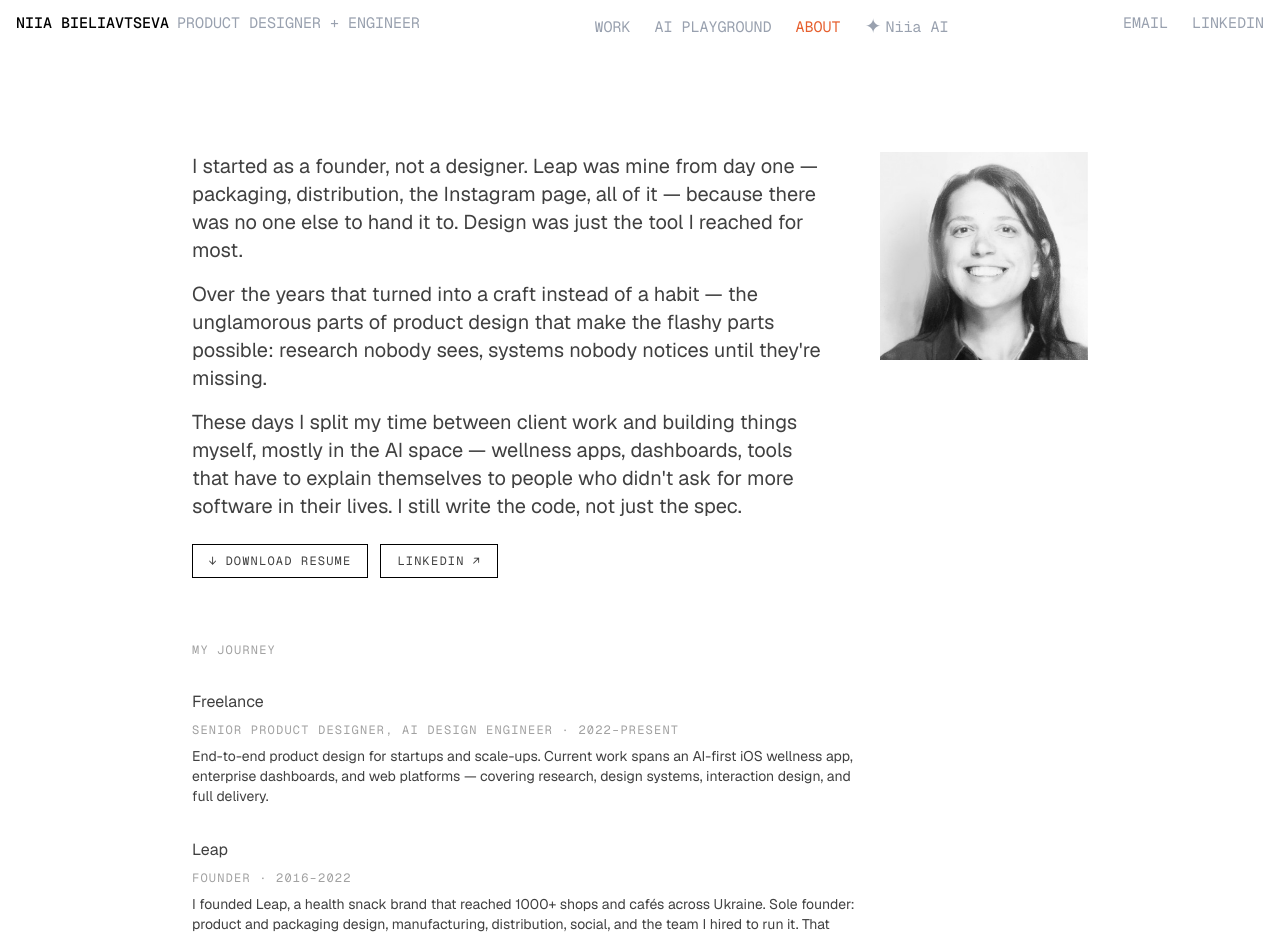
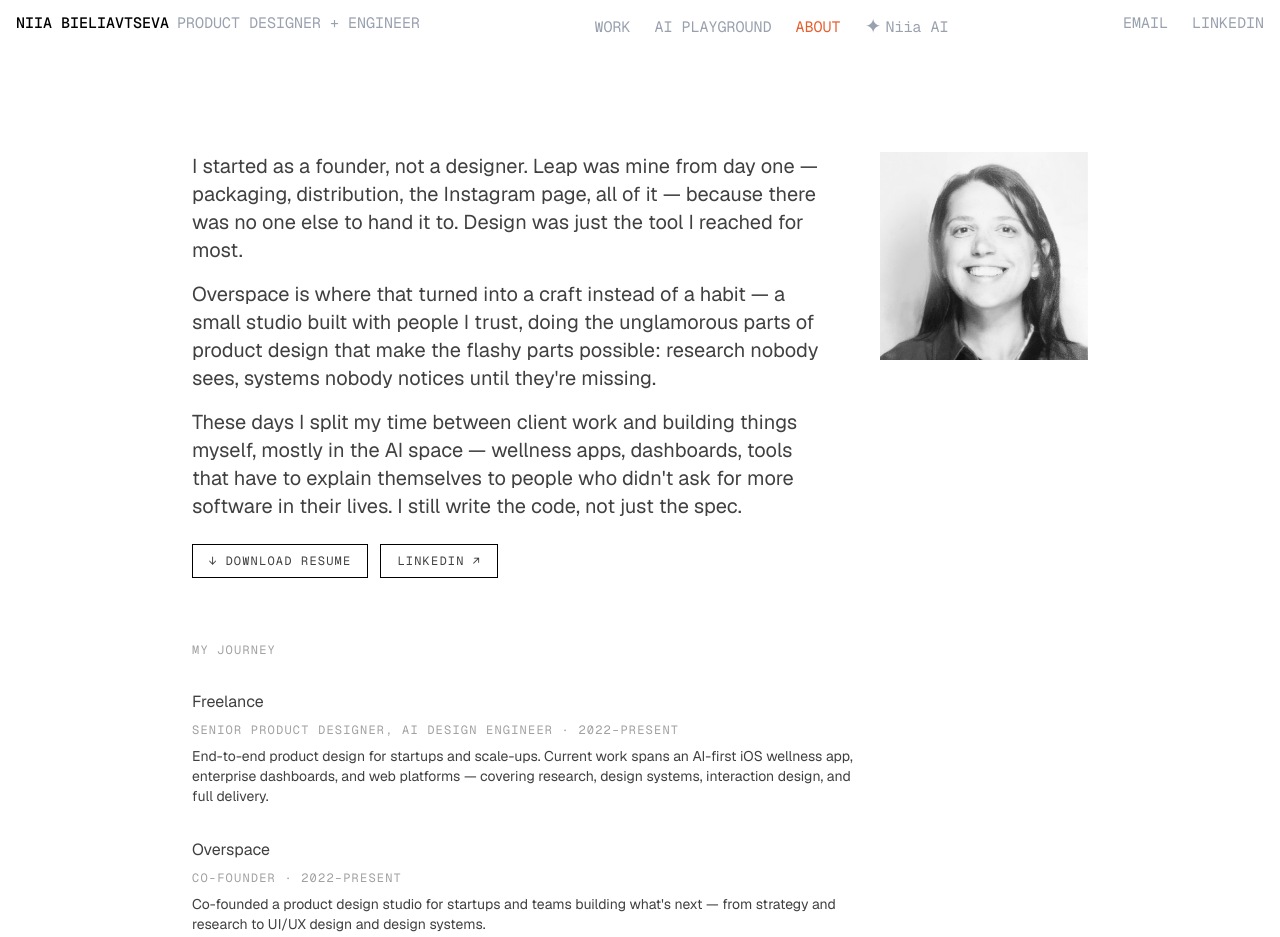
Before and after one commit to hey-niia/niia-design, a React (Vite) app: page /about in a window 1280 px wide. Shown: the top 937 px of the page. Built offline with nearby package versions, Linux system fonts and the light colour scheme.

Commit message:
Revert "Temporarily remove Overspace from the site"
This reverts commit f5d6f7d8e9d108a45f50aceeb045b674b42a6ba1.

```diff
--- a/index.html
+++ b/index.html
@@ -44,8 +44,19 @@
             "name": "Niia Bieliavtseva",
             "jobTitle": "Senior Product Designer",
             "url": "https://niia.design/",
-            "sameAs": ["https://www.linkedin.com/in/niia-bieliavtseva/"],
-            "knowsAbout": ["Product Design", "AI-Assisted Design", "Design Systems"]
+            "sameAs": [
+              "https://www.linkedin.com/in/niia-bieliavtseva/",
+              "https://overspace.co"
+            ],
+            "knowsAbout": ["Product Design", "AI-Assisted Design", "Design Systems"],
+            "worksFor": { "@id": "https://overspace.co/#organization" }
+          },
+          {
+            "@type": "Organization",
+            "@id": "https://overspace.co/#organization",
+            "name": "Overspace",
+            "url": "https://overspace.co",
+            "description": "Product design studio for startups and teams building what's next."
           }
         ]
       }
--- a/src/components/Journey.tsx
+++ b/src/components/Journey.tsx
@@ -17,6 +17,18 @@ const MILESTONES: Milestone[] = [
       "Ran product and packaging design end to end, with no handoff to wait on",
       "Handled distribution and every social account myself, so design decisions had to survive contact with a real customer, not just a critique",
       "Learned the generalist range that still shows up in client work today — I'd rather understand the whole problem than own one slice of it",
+    ],
+  },
+  {
+    years: "2021–Present",
+    role: "Co-founder",
+    org: "Overspace",
+    description:
+      "Built a studio around the parts of design that don't fit in a portfolio shot — the research, the systems work, the unglamorous groundwork that makes the flashy parts possible.",
+    bullets: [
+      "Research, strategy, and systems work for startups and scale-ups",
+      "Partnered with a small team instead of scaling headcount, so every client still works directly with the people doing the thinking",
+      "[Notable client outcome — TK]",
     ],
   },
   {
--- a/src/data/experience.ts
+++ b/src/data/experience.ts
@@ -17,11 +17,19 @@ export const experience: Role[] = [
       "End-to-end product design for startups and scale-ups. Current work spans an AI-first iOS wellness app, enterprise dashboards, and web platforms — covering research, design systems, interaction design, and full delivery.",
   },
   {
+    company: "Overspace",
+    href: "https://overspace.co",
+    role: "Co-founder",
+    period: "2022–Present",
+    description:
+      "Co-founded a product design studio for startups and teams building what's next — from strategy and research to UI/UX design and design systems.",
+  },
+  {
     company: "Leap",
     href: "https://superleap.com.ua/",
     role: "Founder",
     period: "2016–2022",
     description:
-      "I founded Leap, a health snack brand that reached 1000+ shops and cafés across Ukraine. Sole founder: product and packaging design, manufacturing, distribution, social, and the team I hired to run it. That generalist range is still what startups hire me for.",
+      "Before Overspace, I founded Leap, a health snack brand that reached 1000+ shops and cafés across Ukraine. Sole founder: product and packaging design, manufacturing, distribution, social, and the team I hired to run it. That generalist range is still what startups hire me for.",
   },
 ];
--- a/src/lib/niiaLLM.ts
+++ b/src/lib/niiaLLM.ts
@@ -217,7 +217,7 @@ const ANSWERS: CannedAnswer[] = [
     keywords: ["hire", "available", "availability", "rate", "cost", "price", "budget", "contract", "freelance"],
     answer: `I'm glad you're interested!
 - The best way to reach me is via LinkedIn or ${CONTACT_EMAIL} — I read everything myself.
-- Right now my time goes to freelance product design — AI-first apps, dashboards, web platforms.
+- Right now I split my time between freelance product design (AI-first apps, dashboards, web platforms) and co-running Overspace, a small design studio.
 - If I'm not the right fit, I'm happy to refer someone else or explore a short collaboration to see if it's a good match.`,
   },
   {
@@ -236,9 +236,14 @@ const ANSWERS: CannedAnswer[] = [
       "Leap was Niia's first company (2016–2021) — she started as a founder, not a designer. Packaging, distribution, the Instagram page, working with other designers, all of it, because there was no one else to hand it to. Design was just the tool she reached for most.",
   },
   {
+    keywords: ["overspace", "studio", "co-found", "cofound"],
+    answer:
+      "Overspace is the product design studio Niia co-founded in 2021 — a small team doing the unglamorous parts of product design that make the flashy parts possible: research nobody sees, systems nobody notices until they're missing.",
+  },
+  {
     keywords: ["experience", "background", "career", "who are you", "who is niia"],
     answer:
-      "Senior Product Designer and AI Design Engineer, freelance since 2022 — current work spans an AI-first iOS wellness app, enterprise dashboards, and web platforms. Before that she founded Leap (2016–2021). She started as a founder first, designer second.",
+      "Senior Product Designer and AI Design Engineer, freelance since 2022 — current work spans an AI-first iOS wellness app, enterprise dashboards, and web platforms. Before that: co-founder of Overspace (2021–present) and founder of Leap (2016–2021). She started as a founder first, designer second.",
   },
   {
     keywords: ["resume", "résumé", "cv", "portfolio pdf"],
@@ -322,6 +327,7 @@ export const FOLLOW_UP_QUESTIONS: FollowUpQuestion[] = [
   { text: "How did you build this portfolio?", category: "professional" },
   { text: "Do you design and build, or just design?", category: "professional" },
   { text: "Do you have generalist experience beyond design?", category: "professional" },
+  { text: "Tell me about Overspace", category: "professional" },
   { text: "Tell me about Leap", category: "professional" },
   { text: "Can I see your résumé?", category: "professional" },
   { text: "What tools are in your stack?", category: "professional" },
--- a/src/pages/About.tsx
+++ b/src/pages/About.tsx
@@ -23,9 +23,10 @@ export default function About() {
                 hand it to. Design was just the tool I reached for most.
               </p>
               <p className="mb-4">
-                Over the years that turned into a craft instead of a habit — the unglamorous parts
-                of product design that make the flashy parts possible: research nobody sees,
-                systems nobody notices until they're missing.
+                Overspace is where that turned into a craft instead of a habit — a small studio
+                built with people I trust, doing the unglamorous parts of product design that make
+                the flashy parts possible: research nobody sees, systems nobody notices until
+                they're missing.
               </p>
               <p className="mb-6">
                 These days I split my time between client work and building things myself, mostly
--- a/src/pages/Home.tsx
+++ b/src/pages/Home.tsx
@@ -41,8 +41,8 @@ export default function Home() {
         <div className="flex flex-col gap-4">
           <p className="text-3xl">I help companies design ambitious products people actually use.</p>
           <p className="text-3xl">
-            As a founder of a company, I think about product and business together. Now I'm
-            building with AI.
+            I've founded two companies and that's shaped how I think about product and business
+            together. Now I'm building with AI.
           </p>
         </div>
         <ExperienceTimeline />
```
Also changed, not shown: public/llms.txt.
